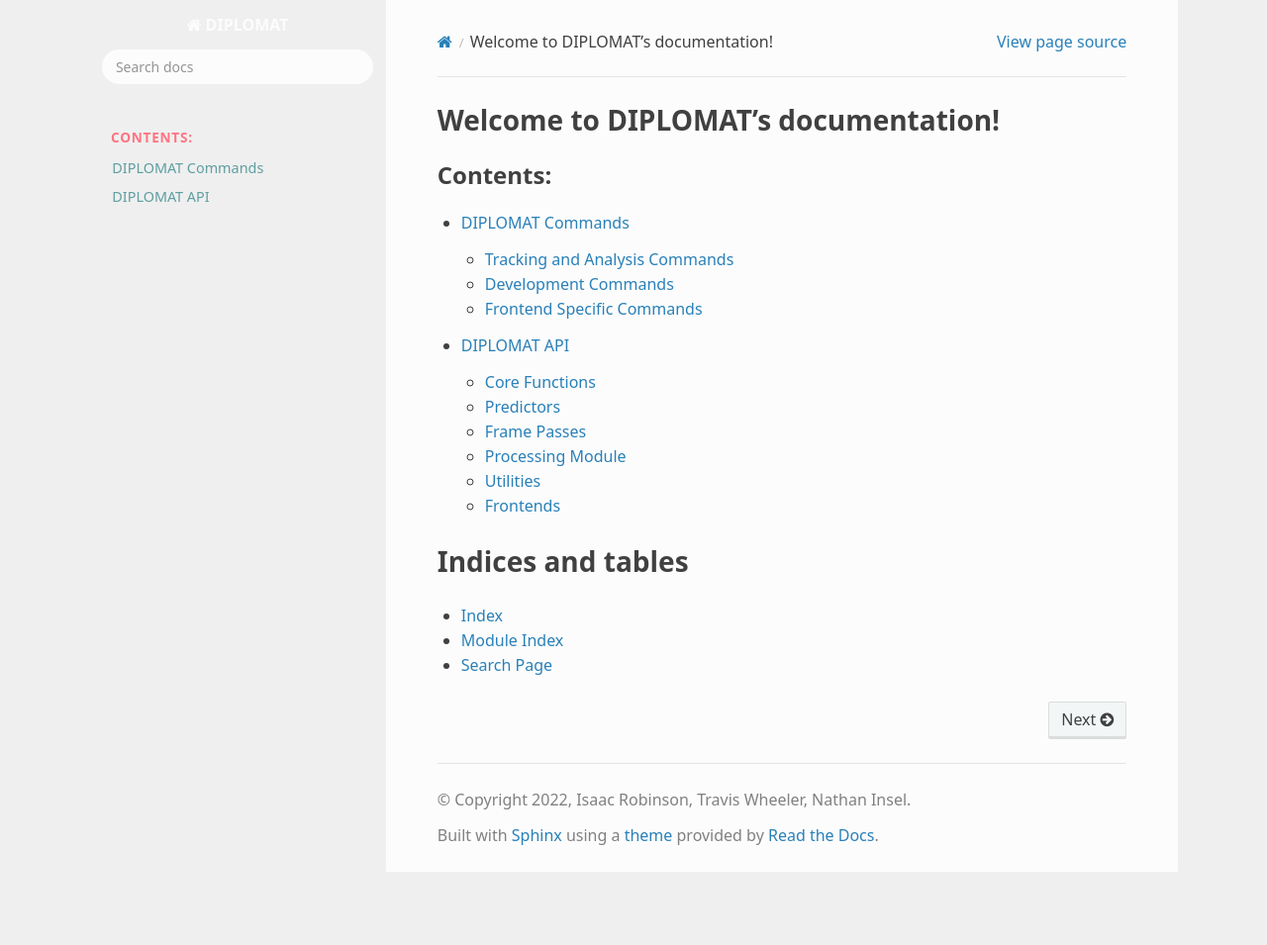
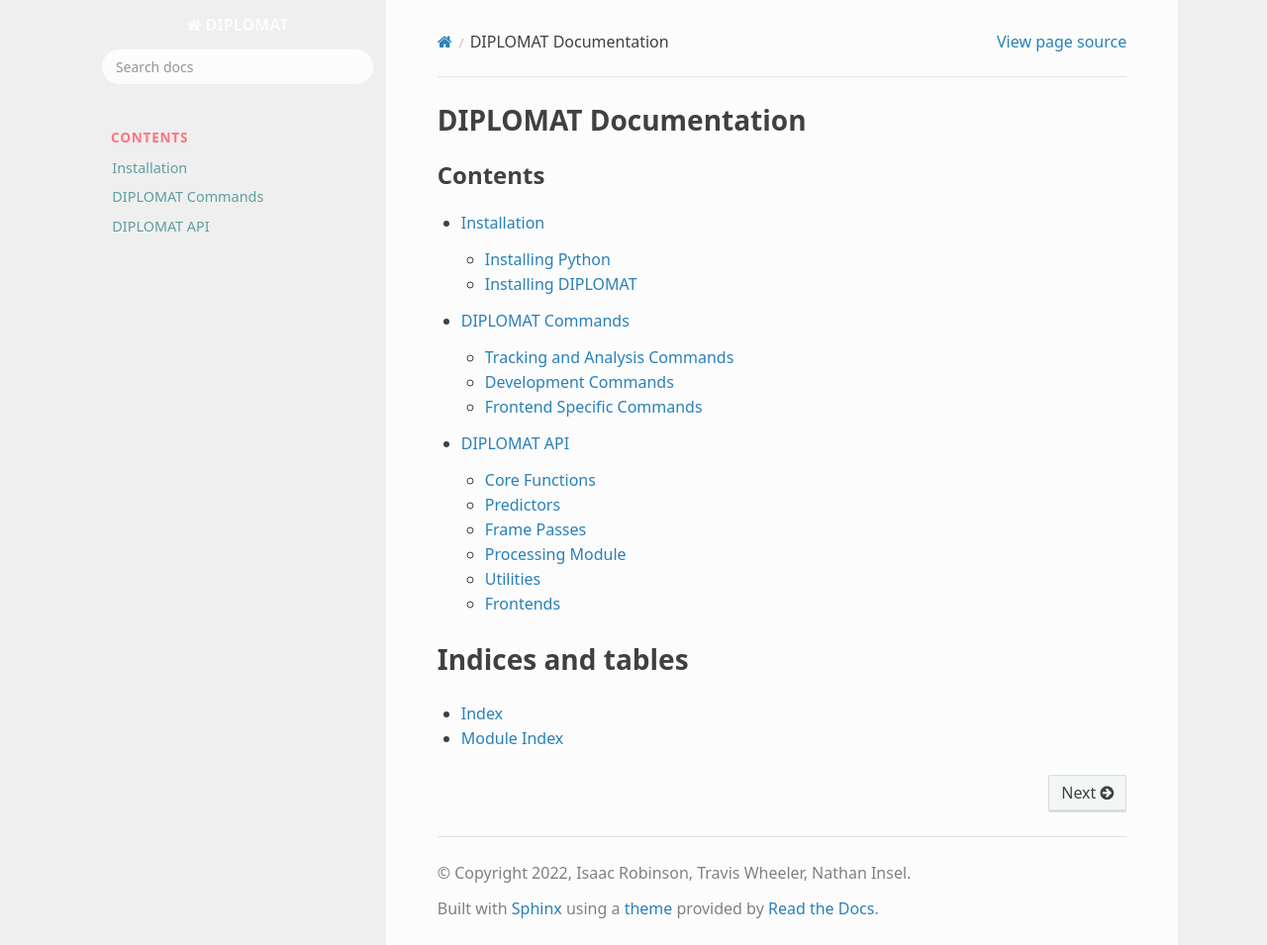
Before and after one commit to TravisWheelerLab/DIPLOMAT, a Sphinx documentation site: the page built from docs/source/index.rst, in a window 1280 px wide and 955 px high. Shown: the whole window at 99% size. Built offline with Sphinx 7.4.7 and the Read the Docs theme 2.0.0, drawn with Linux system fonts in a browser that asks for light colours; formulas are drawn with MathJax 3.

Commit message:
Begin writing intro docs.

```diff
--- a/docs/source/index.rst
+++ b/docs/source/index.rst
@@ -1,10 +1,13 @@
-Welcome to DIPLOMAT's documentation!
-====================================
+DIPLOMAT Documentation
+======================
 
 .. toctree::
     :maxdepth: 2
-    :caption: Contents:
+    :caption: Contents
 
+    overview
+    installation
+    basic_usage
     api/cli
     api/api
 
@@ -15,4 +18,3 @@
 
 * :ref:`genindex`
 * :ref:`modindex`
-* :ref:`search`
```
Also changed, not shown: docs/source/installation.rst (added, +42 -0 lines), docs/source/basic_usage.rst (added), docs/source/overview.rst (added), 1 other file.
